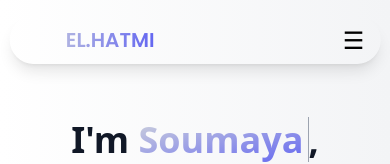
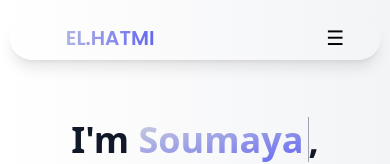
Before and after one commit to hatmisoumaya/portfolio, a React (Vite) app: page / in a window 390 px wide. Shown: the top 164 px of the page. Built offline with nearby package versions, Linux system fonts and the light colour scheme.

Commit message:
Update Navbar.jsx

```diff
--- a/src/components/Navbar.jsx
+++ b/src/components/Navbar.jsx
@@ -45,7 +45,7 @@ const LangSwitcher = () => (
   }, [darkMode]);
 
   return (
-    <header className={`fixed top-4 left-1/2 transform -translate-x-1/2 w-[95%] dark:text-gray-400 rounded-full
+    <header className={`fixed top-4 left-1/2 transform -translate-x-1/2 w-[95%]  dark:text-gray-400 rounded-full
       ${isScrolled
         ? 'bg-white dark:bg-gradient-to-l dark:from-black dark:to-gray-800 text-gray-800 shadow-md'
         : 'bg-transparent dark:shadow-gray-900 shadow-lg'} z-50 px-4 py-2`}>
@@ -81,17 +81,16 @@ const LangSwitcher = () => (
 
         <button
           onClick={() => setMenuOpen(!menuOpen)}
-          className="md:hidden dark:text-white text-gray text-2xl focus:outline-none"
+          className="md:hidden dark:text-white pr-[20px] text-xl focus:outline-none"
         >
           ☰
         </button>
       </nav>
 
    {menuOpen && (
-        <div className="md:hidden mt-2 dark:bg-black dark:text-white bg-white text-gray rounded-lg p-4 space-y-3">
+  <div className="md:hidden absolute top-full left-0 w-full dark:bg-black dark:text-white bg-white text-gray rounded-b-lg p-4 space-y-3 z-40">
     <a href="#home" onClick={() => setMenuOpen(false)} className="block text-yellow-400">{t('nav.home')}</a>
     <a href="#services" onClick={() => setMenuOpen(false)} className="block">{t('nav.services')}</a>
-          {/* <a href="#about" onClick={() => setMenuOpen(false)} className="block">{t('nav.about')}</a> */}
     <a href="#projects" onClick={() => setMenuOpen(false)} className="block">{t('nav.projects')}</a>
     <a href="#contact" onClick={() => setMenuOpen(false)} className="block border border-gray text-gray dark:border-white dark:text-white text-center px-4 py-2 rounded-full">
       {t('nav.contact')}
@@ -108,6 +107,7 @@ const LangSwitcher = () => (
     </div>
   </div>
 )}
+
     </header>
   );
 };
```
Lines whose indentation alone changed are shown as unchanged.
